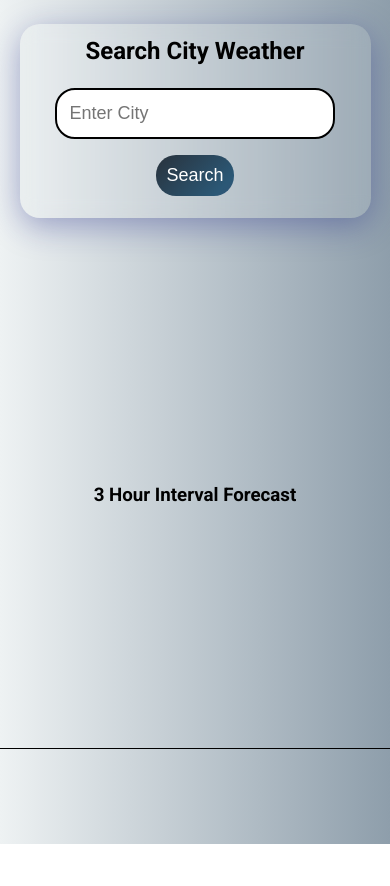
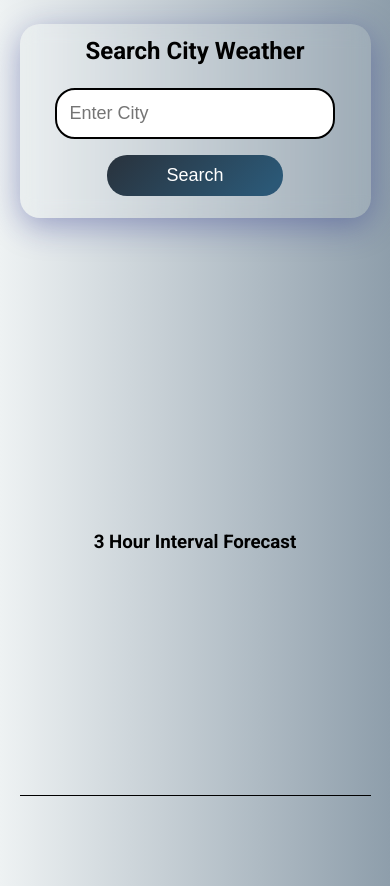
Before and after one commit to Egeeoz/Weather_App, a plain HTML site: page index.html in a window 390 px wide. Before the commit the page ends 844 px from the top, so only its background shows below. Drawn offline with Linux system fonts and the light colour scheme.

Commit message:
Fix responsive styling bug

```diff
--- a/style.css
+++ b/style.css
@@ -172,7 +172,15 @@ button:hover {
 
 /* Responsive */
 
-@media only screen and (max-width: 600px) and (min-width: 380px) {
+@media only screen and (max-width: 600px) and (min-width: 381px) {
+  body {
+    height: 105vh;
+  }
+
+  .weather-container {
+    height: 105vh;
+  }
+
   .input-container {
     width: 90%;
   }
@@ -193,7 +201,8 @@ button:hover {
   }
 
   .weather-display {
-    justify-content: flex-start;
+    height: 75vh;
+    justify-content: space-evenly;
   }
 
   .forecast {
@@ -201,10 +210,11 @@ button:hover {
     flex-wrap: wrap;
     justify-content: space-between;
     height: 25vh;
-    width: 100%;
+    width: 90%;
   }
 
   .current-weather {
+    padding-top: 1rem;
     height: 30vh;
     justify-content: flex-start;
   }
@@ -217,6 +227,10 @@ button:hover {
   .hourly-item {
     flex-direction: row;
     font-size: 1.3rem;
+  }
+
+  button {
+    width: 50%;
   }
 }
 
```
